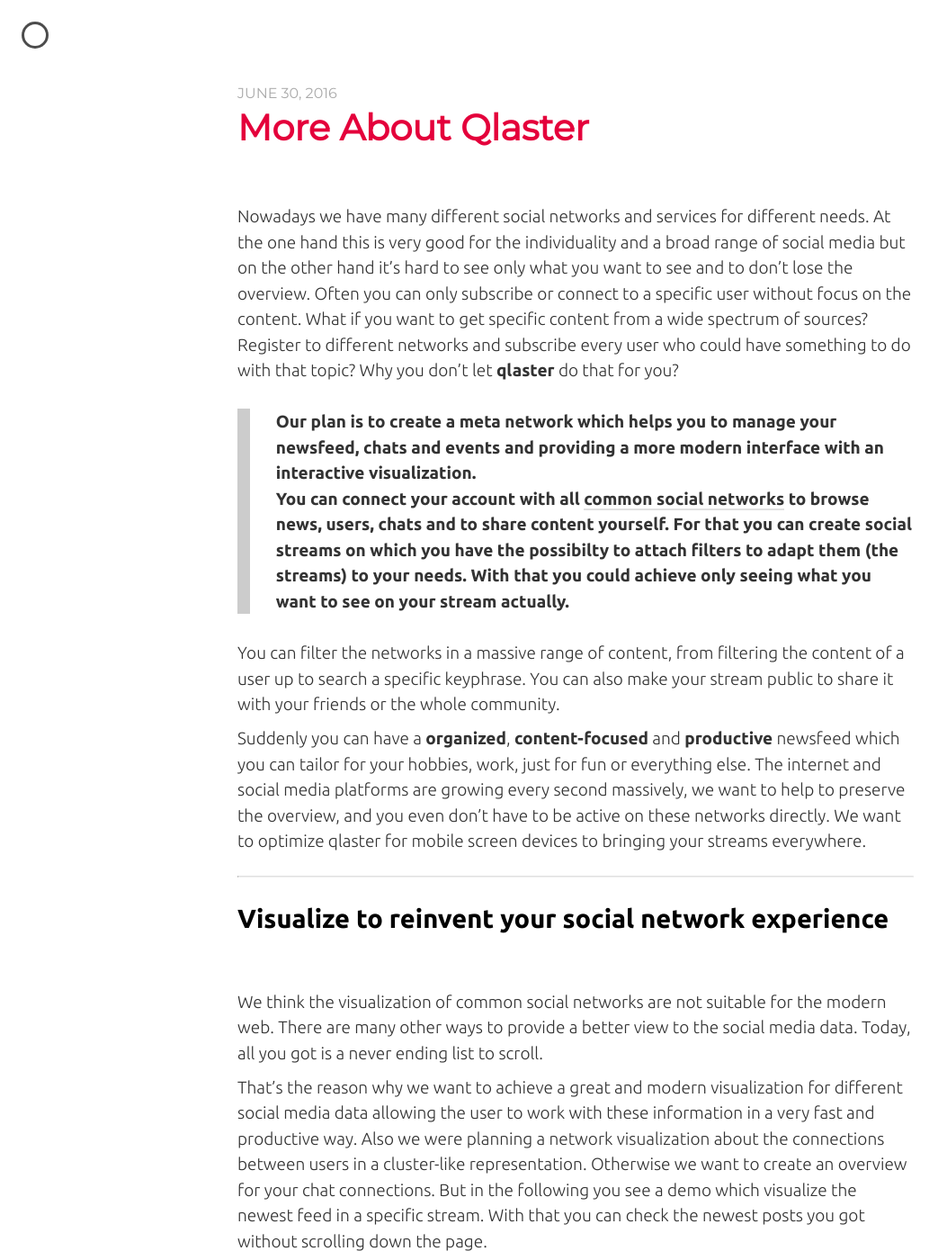
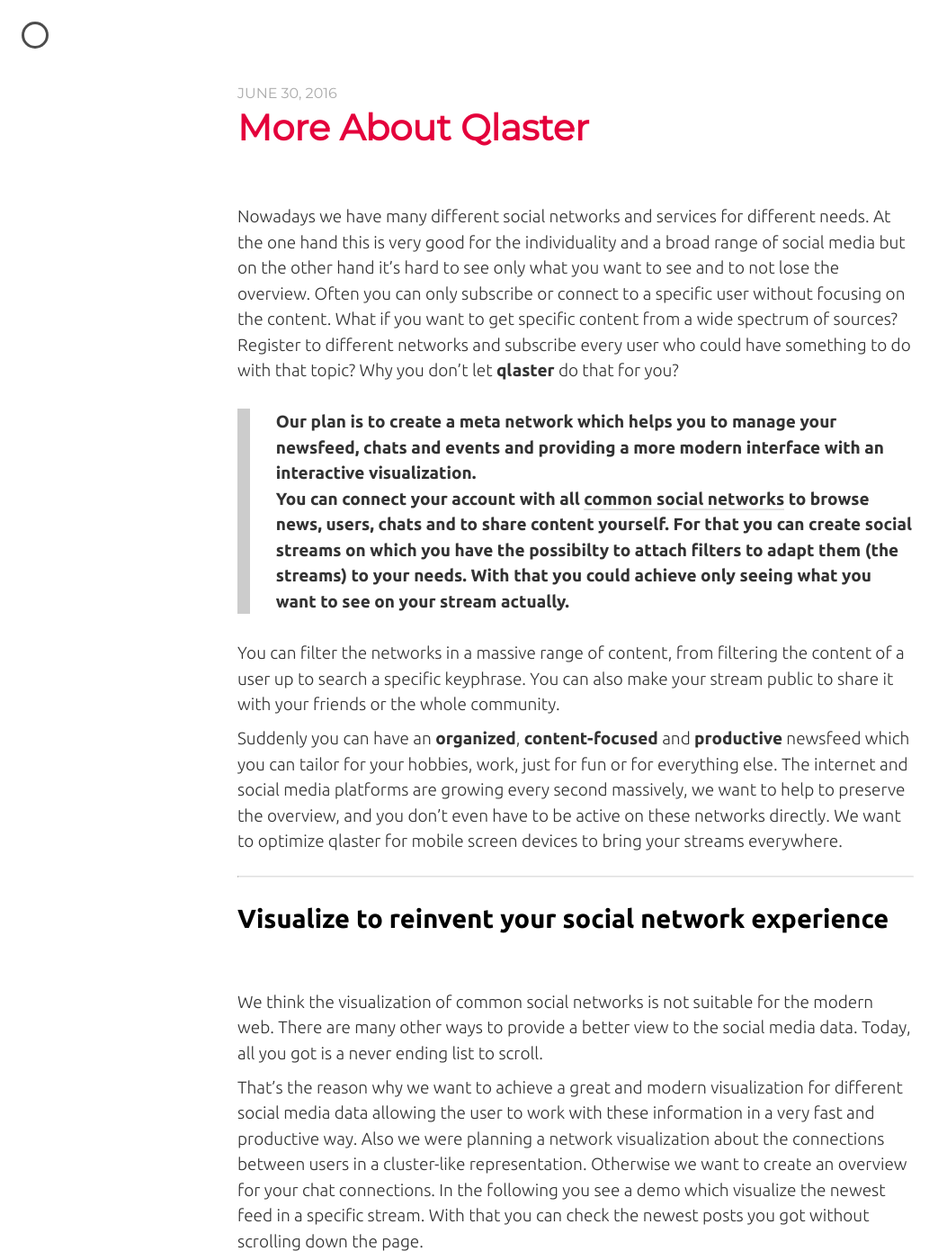
Before and after one commit to biering/qlaster-launch, a Jekyll site: the page built from _posts/2016-06-30-more-about-qlaster.markdown, in a window 1280 px wide and 1400 px high. Shown: the whole window at 90% size, without its empty margins (0-1053 px from the left). Built offline with Jekyll 4.4.1, drawn with Linux system fonts in a browser that asks for light colours; nearby versions of some CDN libraries; comment, search, counter and statistics services are not loaded; some of the changed text lies outside the part shown; grey boxes are pictures that could not be loaded.

Commit message:
* updating

```diff
--- a/_config.yml
+++ b/_config.yml
@@ -13,7 +13,7 @@
 # This description will show up in google search results
 # (for index page) etc.
 description: >
-    a interactive visualization of social media
+    qlaster - your overall social insight
 
 # This will what will show against &copy; in the footer
 copyright: qlaster
@@ -25,7 +25,7 @@
     Hi! Nowadays we have many different social networks and services for different needs.
     What if you could link your account with various common social networks and create, share and adapt your newsfeed, so called streams, to your needs to only see what you want to see?
     Filter for the content not for the user, everywhere.
-    We want to reinvent social media with <b>qlaster</b>.
+    We want to reinvent social media with <b>qlaster and build your overall social insight</b>.
     <br /><br />
     This page is used to build qlaster with the help of the community. We will discuss ideas, specifications and implementations.
 
@@ -39,7 +39,8 @@
 # Note that about_footer should be true if you want
 # to see author information at the bottom of each post
 about_stub: >
-    qlaster - Filter for the content not for the user, everywhere.
+    qlaster - your overall social insight
+#qlaster - A content-based approach to  Filter for the content not for the user, everywhere.
 
 about_footer: true
 
--- a/_posts/2016-06-30-more-about-qlaster.markdown
+++ b/_posts/2016-06-30-more-about-qlaster.markdown
@@ -1,13 +1,13 @@
 
-Nowadays we have many different social networks and services for different needs. At the one hand this is very good for the individuality and a broad range of social media but on the other hand it's hard to see only what you want to see and to don't lose the overview. Often you can only subscribe or connect to a specific user without focus on the content. What if you want to get specific content from a wide spectrum of sources? Register to different networks and subscribe every user who could have something to do with that topic? Why you don't let **qlaster** do that for you?
+Nowadays we have many different social networks and services for different needs. At the one hand this is very good for the individuality and a broad range of social media but on the other hand it's hard to see only what you want to see and to not lose the overview. Often you can only subscribe or connect to a specific user without focusing on the content. What if you want to get specific content from a wide spectrum of sources? Register to different networks and subscribe every user who could have something to do with that topic? Why you don't let **qlaster** do that for you?
 
 > **Our plan is to create a meta network which helps you to manage your newsfeed, chats and events and providing a more modern interface with an interactive visualization.<br/>
 You can connect your account with all <a href="#" data-tooltip="The usage is limited to the provided APIs">common social networks</a> to browse news, users, chats and to share content yourself. For that you can create social streams on which you have the possibilty to attach filters to adapt them (the streams) to your needs. With that you could achieve only seeing what you want to see on your stream actually.**
 
 You can filter the networks in a massive range of content, from filtering the content of a user up to search a specific keyphrase. You can also make your stream public to share it with your friends or the whole community.
 
-Suddenly you can have a **organized**, **content-focused** and **productive** newsfeed which you can tailor for your hobbies, work, just for fun or everything else. The internet and social media platforms are growing every second massively, we want to help to preserve the overview, and you even don't have to be active on these networks directly.
-We want to optimize qlaster for mobile screen devices to bringing your streams everywhere.
+Suddenly you can have an **organized**, **content-focused** and **productive** newsfeed which you can tailor for your hobbies, work, just for fun or for everything else. The internet and social media platforms are growing every second massively, we want to help to preserve the overview, and you don't even have to be active on these networks directly.
+We want to optimize qlaster for mobile screen devices to bring your streams everywhere.
 
 <!--The following infographic visualize the structure of the concept.
 
@@ -19,10 +19,10 @@
 
 ### Visualize to reinvent your social network experience
 
-We think the visualization of common social networks are not suitable for the modern web. There are many other ways to provide a better view to the social media data. Today, all you got is a never ending list to scroll.
+We think the visualization of common social networks is not suitable for the modern web. There are many other ways to provide a better view to the social media data. Today, all you got is a never ending list to scroll.
 
 That's the reason why we want to achieve a great and modern visualization for different social media data allowing the user to work with these information in a very fast and productive way. Also we were planning a network visualization about the connections between users in a cluster-like representation. Otherwise we want to create an overview for your chat connections.
-But in the following you see a demo which visualize the newest feed in a specific stream. With that you can check the newest posts you got without scrolling down the page.
+In the following you see a demo which visualize the newest feed in a specific stream. With that you can check the newest posts you got without scrolling down the page.
 
 
 <!-- aker, erste gleich aktiv -->
@@ -61,10 +61,10 @@
 
 - Creating fully customizable streams to organize and control what you want to see
 - Link your account to multiple networks like Twitter, Facebook etc. to get a wide spectrum of data
-    - You can use the networks even if you are not fully active in them
+    - You can use the networks even if you are not directly active there
 - Having an optimal experience on small mobile devices due to space filling visualizations
 - Interactive visualizations for streams, chat, content sharing etc. to have a modern, productive and fast interface to interact with these information
-- Connect to user with the email address even if they are not on qlaster
+- Connection to users with the help of email addresses even when they aren't on qlaster
 
 <!--- An interactive cluster view where you can organize your friends, create events, share content in specific groups and sort and filter the content for what you want to see
 - We want to create an interactive chat overview visualization to have a optimal chat view in realtime-->
```
Also changed, not shown: 5 other files.
